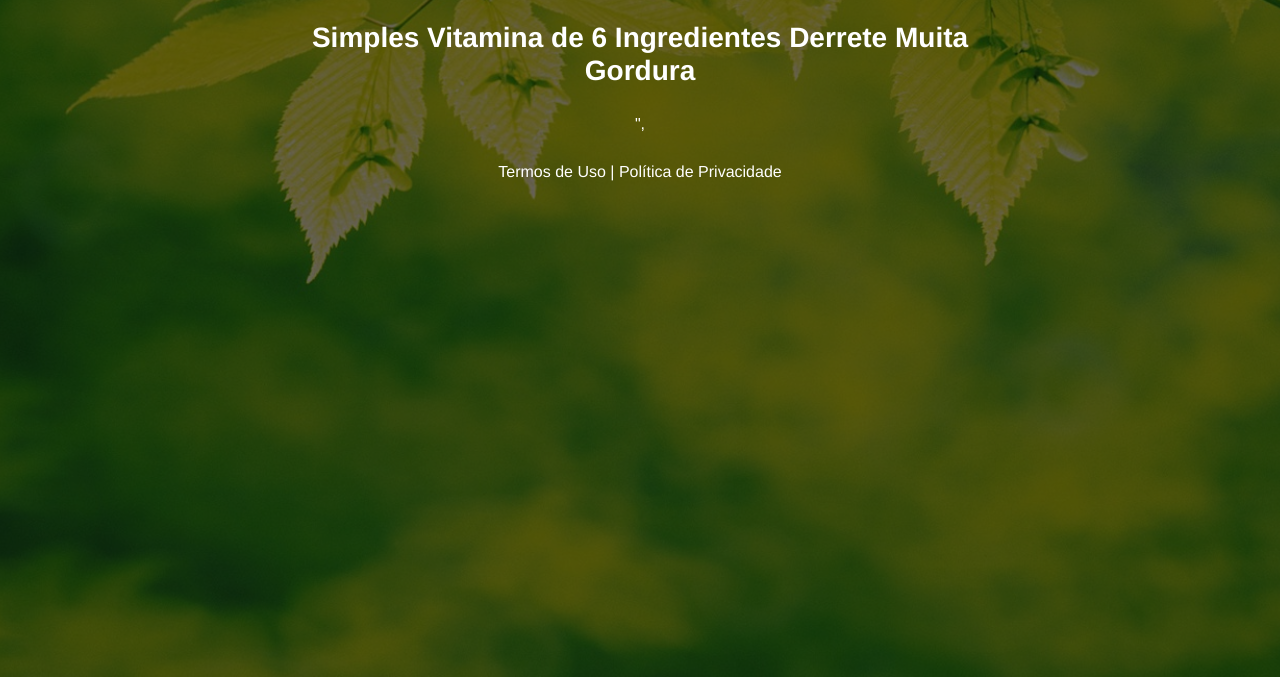
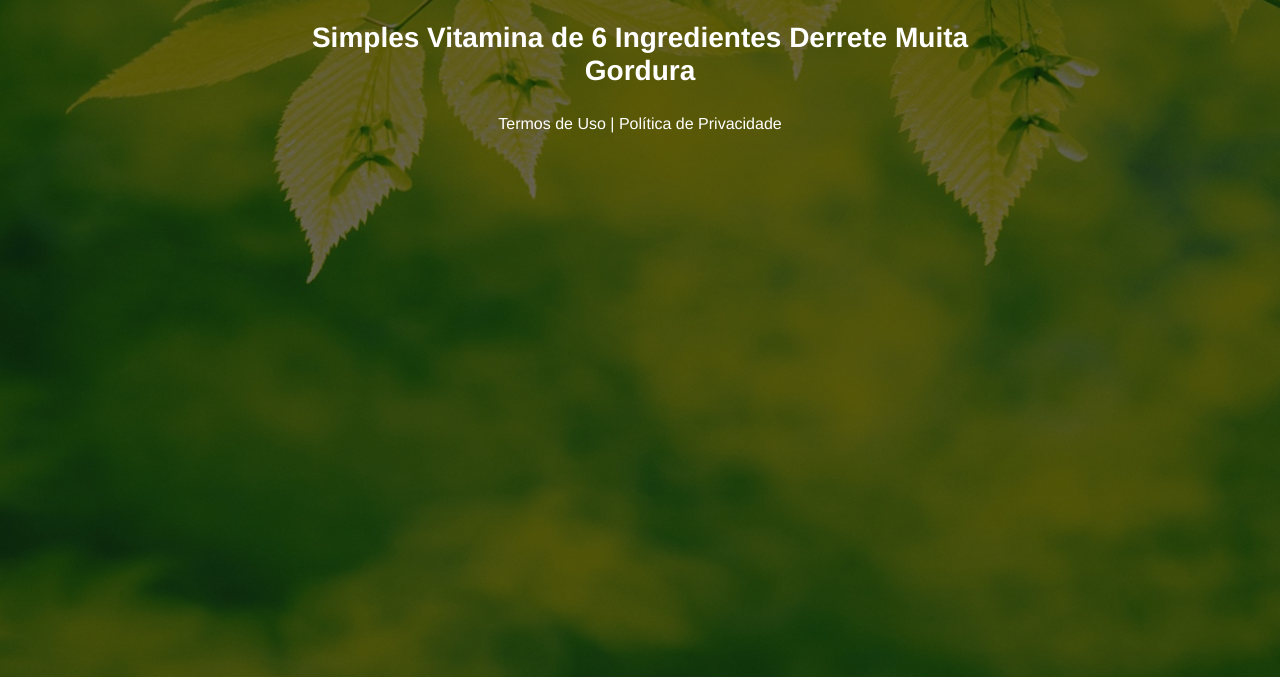
Before and after one commit to Joaozits/protocolosemgordura.com, a plain HTML site: page index.html in a window 1280 px wide. Shown: the part 123-800 px from the top of the page. Drawn offline with nearby package versions, Linux system fonts and the light colour scheme.

Commit message:
Update index.html

```diff
--- a/index.html
+++ b/index.html
@@ -61,7 +61,7 @@
             <h3 class="my-4"><b>Simples Vitamina de 6 Ingredientes Derrete Muita Gordura</b></h3>
 
             <!-- VSL -->
-            <script type="text/javascript" id="scr_622766451e4de6000804ce73">var s=document.createElement("script");s.src="<script type="text/javascript" id="scr_622fea7214d67600080fc8a2">var s=document.createElement("script");s.src="https://cdn.converteai.net/45d7b6b8-0ae0-4364-be17-1de14edc86af/players/622fea7214d67600080fc8a2/player.js",s.async=!0,document.head.appendChild(s);</script>",
+            <script type="text/javascript" id="scr_622766451e4de6000804ce73">var s=document.createElement("script");s.src="<script type="text/javascript" id="scr_622fea7214d67600080fc8a2">var s=document.createElement("script");s.src="https://cdn.converteai.net/45d7b6b8-0ae0-4364-be17-1de14edc86af/players/622fea7214d67600080fc8a2/player.js",s.async=!0,document.head.appendChild(s);</script>
 
             <!-- Botão -->
             <div id="cta1" class="mt-4 d-none">
```
